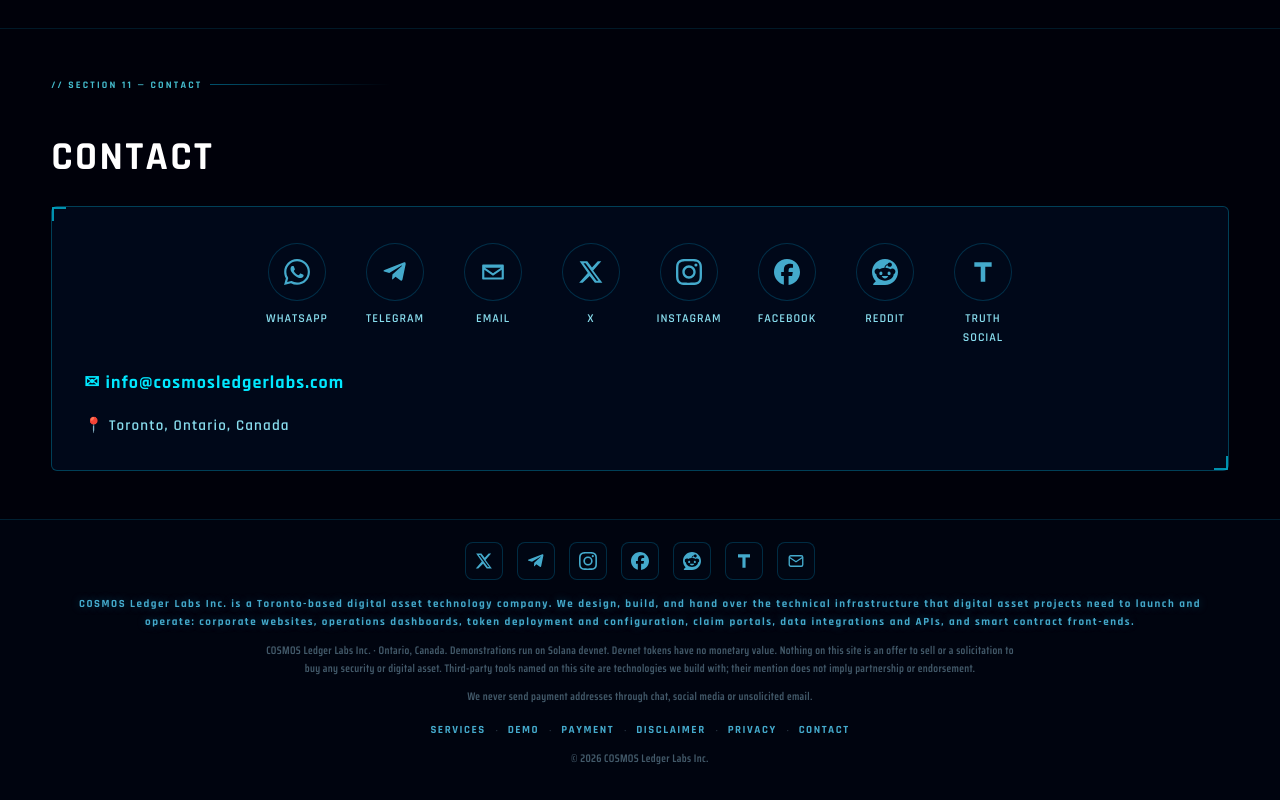
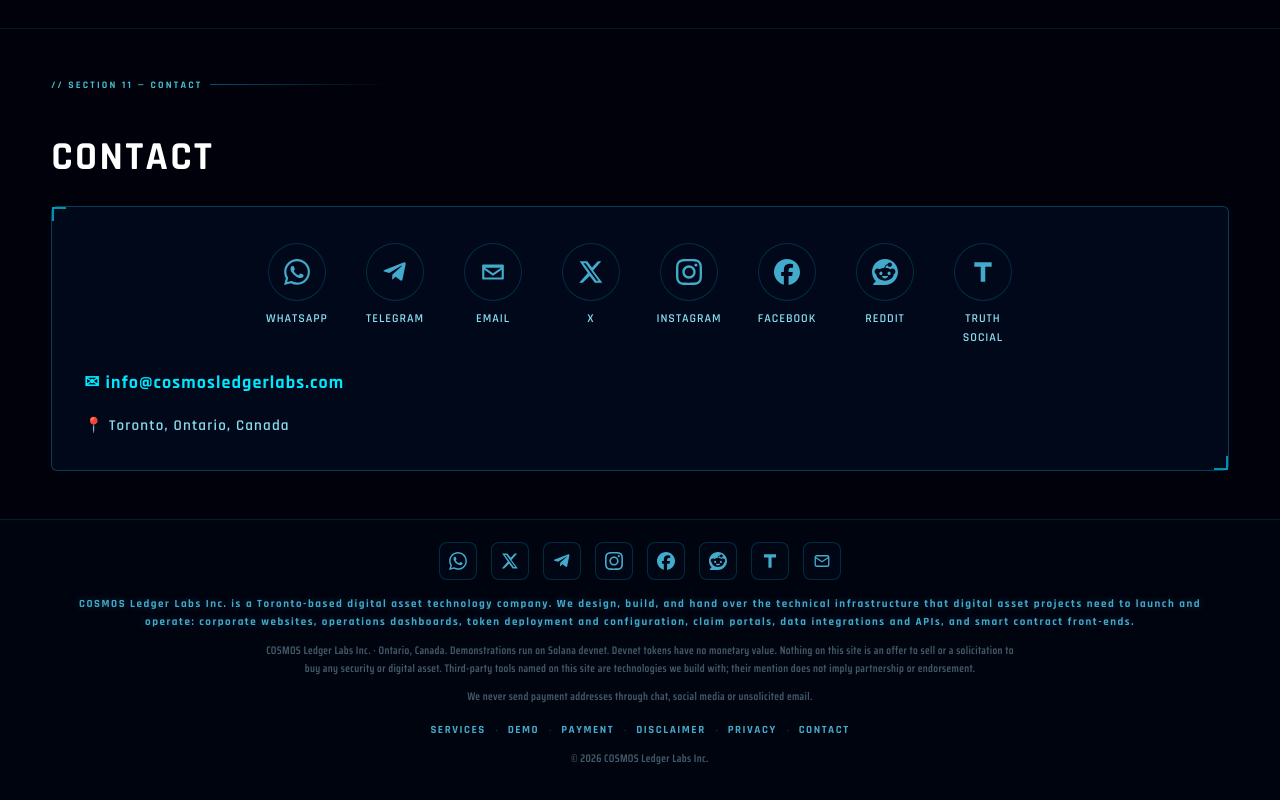
Before and after one commit to cosmosledgerlabs/cosmosledgerlabs-website, a Next.js app: page / in a window 1280 px wide. Shown: the part 4389-5189 px from the top of the page. Built offline with nearby package versions, Linux system fonts and the light colour scheme; no server answers.

Commit message:
Add WhatsApp link to footer social links

```diff
--- a/components/Footer.js
+++ b/components/Footer.js
@@ -9,6 +9,9 @@
   return (
     <footer className={styles.footer}>
       <div className={styles.social} style={{ flexWrap: 'wrap', gap: '14px' }}>
+        <a className={styles.socialLink} href="https://wa.me/16476369568" target="_blank" rel="noopener noreferrer" aria-label="WhatsApp">
+          <svg viewBox="0 0 24 24" fill="currentColor" aria-hidden="true"><path d="M17.472 14.382c-.297-.149-1.758-.867-2.03-.967-.273-.099-.471-.148-.67.15-.197.297-.767.966-.94 1.164-.173.199-.347.223-.644.075-.297-.15-1.255-.463-2.39-1.475-.883-.788-1.48-1.761-1.653-2.059-.173-.297-.018-.458.13-.606.134-.133.298-.347.446-.52.149-.174.198-.298.298-.497.099-.198.05-.371-.025-.52-.075-.149-.669-1.612-.916-2.207-.242-.579-.487-.5-.669-.51-.173-.008-.371-.01-.57-.01-.198 0-.52.074-.792.372-.272.297-1.04 1.016-1.04 2.479 0 1.462 1.065 2.875 1.213 3.074.149.198 2.096 3.2 5.077 4.487.709.306 1.262.489 1.694.625.712.227 1.36.195 1.871.118.571-.085 1.758-.719 2.006-1.413.248-.694.248-1.289.173-1.413-.074-.124-.272-.198-.57-.347m-5.421 7.403h-.004a9.87 9.87 0 01-5.031-1.378l-.361-.214-3.741.982.998-3.648-.235-.374a9.86 9.86 0 01-1.51-5.26c.001-5.45 4.436-9.884 9.888-9.884 2.64 0 5.122 1.03 6.988 2.898a9.825 9.825 0 012.893 6.994c-.003 5.45-4.437 9.884-9.885 9.884m8.413-18.297A11.815 11.815 0 0012.05 0C5.495 0 .16 5.335.157 11.892c0 2.096.547 4.142 1.588 5.945L.057 24l6.305-1.654a11.882 11.882 0 005.683 1.448h.005c6.554 0 11.89-5.335 11.893-11.893a11.821 11.821 0 00-3.48-8.413Z"/></svg>
+        </a>
         <a className={styles.socialLink} href="https://x.com/CosmosLedgerLab" target="_blank" rel="noopener noreferrer" aria-label="X">
           <svg viewBox="0 0 24 24" fill="currentColor" aria-hidden="true"><path d="M18.244 2H21.5l-7.5 8.57L22.5 22h-6.9l-4.8-6.28L4.3 22H1.04l8.02-9.17L1.5 2h7.07l4.34 5.74L18.244 2Zm-1.21 18h1.83L7.05 3.9H5.09L17.034 20Z"/></svg>
         </a>
```
